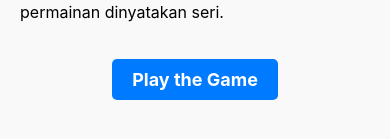
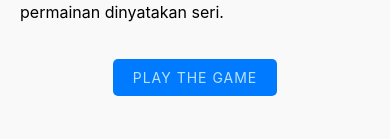
Before and after one commit to atidhira-id/react-native-tictacwar, a React Native app: screen /Instructions in a window 390 px wide. Shown: the part 475-614 px from the top of the page. Built offline with nearby package versions, Linux system fonts and the light colour scheme.

Commit message:
update: use global style for styling

```diff
--- a/screen/Instructions/index.js
+++ b/screen/Instructions/index.js
@@ -1,10 +1,12 @@
 import React from "react";
 import { Text, ScrollView, TouchableOpacity } from "react-native";
 import { useNavigation } from "@react-navigation/native";
+import { useGlobalStyles } from "../../styles/styles";
 import styles from "./styles";
 
 const Instructions = () => {
   const navigation = useNavigation();
+  const globalStyles = useGlobalStyles();
 
   const instructions = [
     "Game dimainkan pada petak permainan 3x3.",
@@ -23,10 +25,10 @@ const Instructions = () => {
         </Text>
       ))}
       <TouchableOpacity
-        style={styles.button}
+        style={[globalStyles.button, styles.button]}
         onPress={() => navigation.navigate("Game")}
       >
-        <Text style={styles.buttonText}>Play the Game</Text>
+        <Text style={globalStyles.buttonText}>Play the Game</Text>
       </TouchableOpacity>
     </ScrollView>
   );
```
